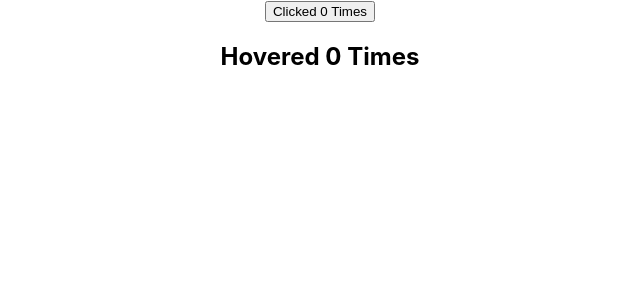
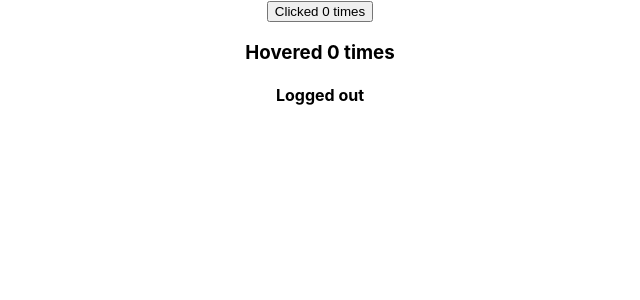
Before and after one commit to vimalpillai21/react-tutorial, a React (Create React App) app: page / in a window 1280 px wide. Shown: the top 300 px of the page, without its empty margins (320-960 px from the left). Built offline with nearby package versions, Linux system fonts and the light colour scheme.

Commit message:
render prop functionality

```diff
--- a/src/App.js
+++ b/src/App.js
@@ -34,6 +34,9 @@ import ClickCounter from './Components2/ClickCounter/ClickCounter';
 import './App.css';
 import './appStyles.css';
 import HoverCounter from './Components2/ClickCounter/HoverCounter';
+import ClickCounterTwo from './Components2/ClickCounterTwo/ClickCounterTwo';
+import HoverCounterTwo from './Components2/ClickCounterTwo/HoverCounterTwo';
+import User from './Components2/ClickCounterTwo/User';
 
 
 function App() {
@@ -85,8 +88,12 @@ function App() {
       {/* <Hello name="Bruce" heroName="Batman">This is a children prop</Hello>
       <Hello name="Clark" heroName="Superman"><button>Action</button></Hello>
       <Hello name="Diana" heroName="Wonder Woman" /> */}
-      <ClickCounter name="Hello" />
-      <HoverCounter name="World" />
+      {/* <ClickCounter name="Hello" />
+      <HoverCounter name="World" /> */}
+      <ClickCounterTwo />
+      <HoverCounterTwo />
+      {/* <User name="Hello" /> */}
+      <User render={ (isLoggedIn) => isLoggedIn ? "Logged In": " Logged out"} />
     </div>
   );
 }
--- /dev/null
+++ b/src/Components2/ClickCounterTwo/ClickCounterTwo.js
@@ -0,0 +1,28 @@
+import React, { Component } from 'react';
+
+class ClickCounterTwo extends Component {
+    constructor(props) {
+        super(props);
+        this.state = {
+             count: 0
+        }
+        this.incrementCount = this.incrementCount.bind(this);
+    }
+
+    incrementCount(){
+        this.setState(prevState => {
+            return { count: prevState.count + 1}
+        });
+    }
+
+    render() {
+        const { count } = this.state;
+        return (
+            <div>
+                <button onClick={this.incrementCount}>Clicked {count} times</button>
+            </div>
+        )
+    }
+}
+
+export default ClickCounterTwo;
--- /dev/null
+++ b/src/Components2/ClickCounterTwo/HoverCounterTwo.js
@@ -0,0 +1,28 @@
+import React, { Component } from 'react';
+
+class HoverCounterTwo extends Component {
+    constructor(props) {
+        super(props);
+        this.state = {
+             count: 0
+        }
+        this.incrementCount = this.incrementCount.bind(this);
+    }
+
+    incrementCount(){
+        this.setState(prevState => {
+            return { count: prevState.count + 1}
+        });
+    }
+
+    render() {
+        const { count } = this.state;
+        return (
+            <div>
+                <h3 onMouseOver={this.incrementCount}>Hovered {count} times</h3>
+            </div>
+        )
+    }
+}
+
+export default HoverCounterTwo;
--- /dev/null
+++ b/src/Components2/ClickCounterTwo/User.js
@@ -0,0 +1,14 @@
+import React, { Component } from 'react';
+
+class User extends Component {
+    render() {
+        return (
+            <div>
+                {/* <h4>{this.props.name}</h4> */}
+                <h4>{this.props.render(false)}</h4>
+            </div>
+        )
+    }
+}
+
+export default User;
```
